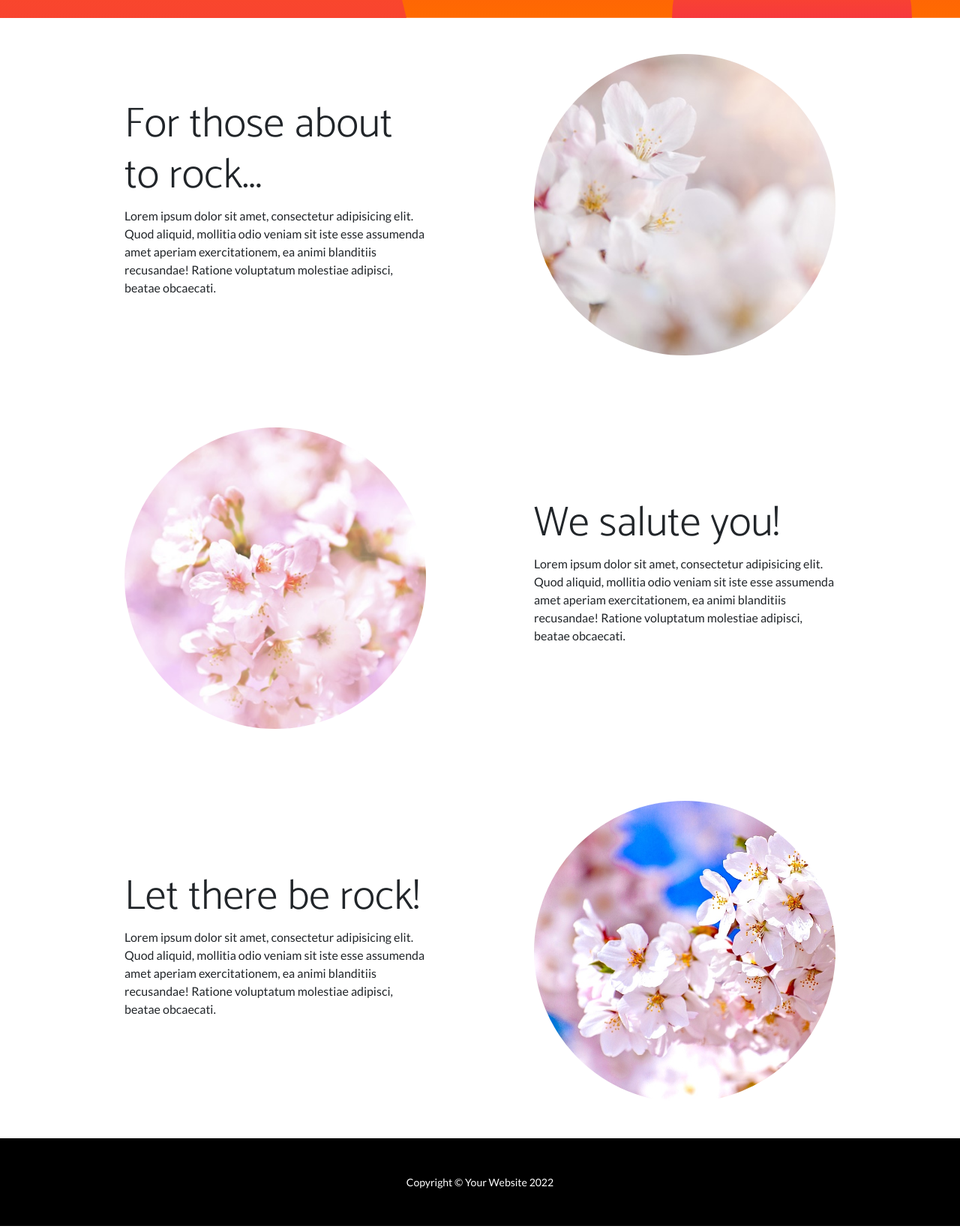
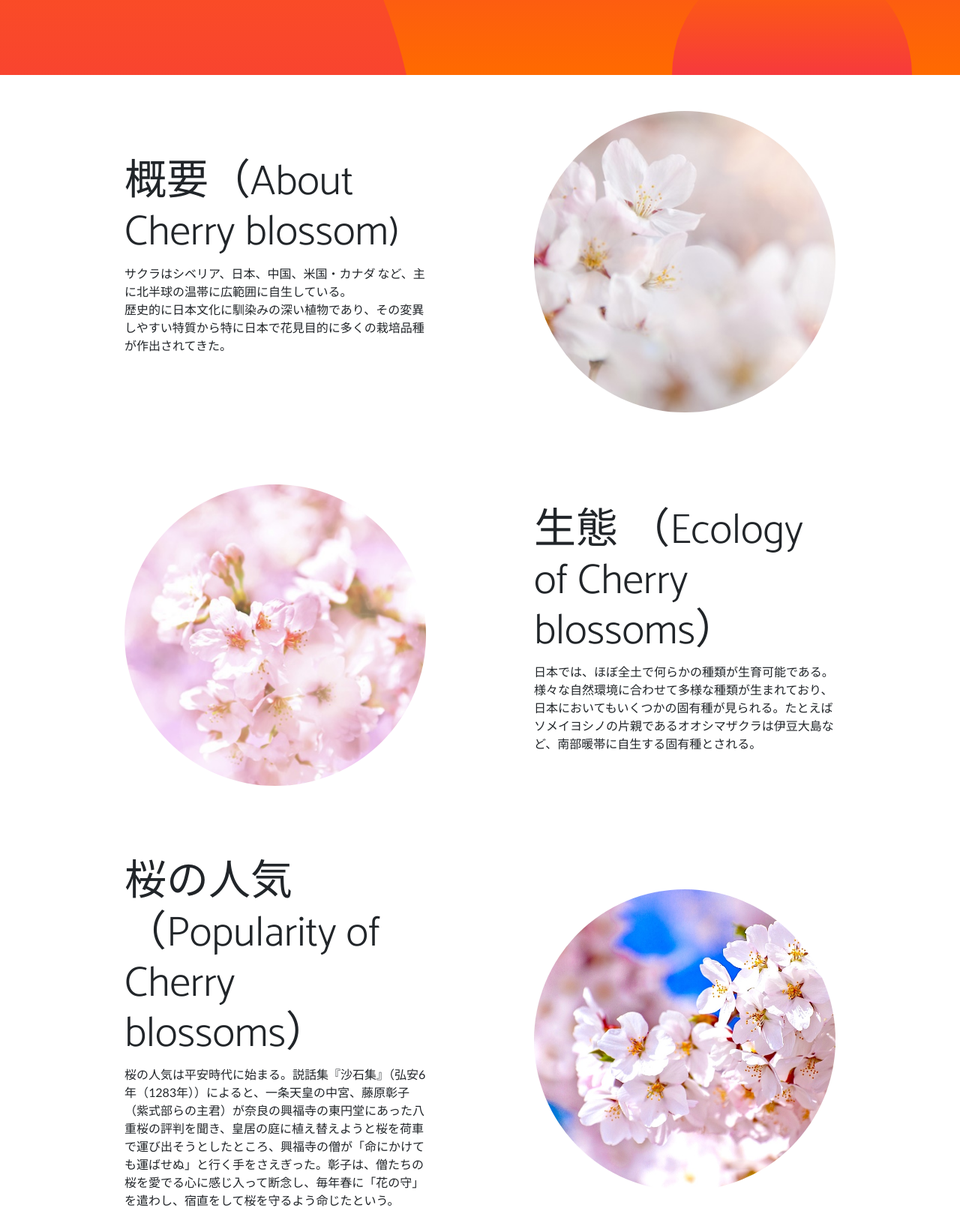
Before and after one commit to aki1229/group-pink, a plain HTML site: page index.html in a window 1280 px wide. Shown: the part 663-2302 px from the top of the page at 75% size. Drawn offline with nearby package versions, Linux system fonts and the light colour scheme.

Commit message:
文章追加

```diff
--- a/index.html
+++ b/index.html
@@ -33,8 +33,8 @@
         <header class="masthead text-center text-white">
             <div class="masthead-content">
                 <div class="container px-5">
-                    <h1 class="masthead-heading mb-0">One Page Wonder</h1>
-                    <h2 class="masthead-subheading mb-0">Will Rock Your Socks Off</h2>
+                    <h1 class="masthead-heading mb-0">A cherry blossom, </h1>
+                    <h2 class="masthead-subheading mb-0">also known as Japanese cherry or sakura</h2>
                     <a class="btn btn-primary btn-xl rounded-pill mt-5" href="#scroll">Learn More</a>
                 </div>
             </div>
@@ -52,8 +52,10 @@
                     </div>
                     <div class="col-lg-6 order-lg-1">
                         <div class="p-5">
-                            <h2 class="display-4">For those about to rock...</h2>
-                            <p>Lorem ipsum dolor sit amet, consectetur adipisicing elit. Quod aliquid, mollitia odio veniam sit iste esse assumenda amet aperiam exercitationem, ea animi blanditiis recusandae! Ratione voluptatum molestiae adipisci, beatae obcaecati.</p>
+                            <h2 class="display-4">概要（About Cherry blossom)</h2>
+                            <p>サクラはシベリア、日本、中国、米国・カナダ など、主に北半球の温帯に広範囲に自生している。<br>
+                                歴史的に日本文化に馴染みの深い植物であり、その変異しやすい特質から特に日本で花見目的に多くの栽培品種が作出されてきた。
+                                </p>
                         </div>
                     </div>
                 </div>
@@ -68,8 +70,8 @@
                     </div>
                     <div class="col-lg-6">
                         <div class="p-5">
-                            <h2 class="display-4">We salute you!</h2>
-                            <p>Lorem ipsum dolor sit amet, consectetur adipisicing elit. Quod aliquid, mollitia odio veniam sit iste esse assumenda amet aperiam exercitationem, ea animi blanditiis recusandae! Ratione voluptatum molestiae adipisci, beatae obcaecati.</p>
+                            <h2 class="display-4">生態 （Ecology of Cherry blossoms）</h2>
+                            <p>日本では、ほぼ全土で何らかの種類が生育可能である。様々な自然環境に合わせて多様な種類が生まれており、日本においてもいくつかの固有種が見られる。たとえばソメイヨシノの片親であるオオシマザクラは伊豆大島など、南部暖帯に自生する固有種とされる。</p>
                         </div>
                     </div>
                 </div>
@@ -84,8 +86,9 @@
                     </div>
                     <div class="col-lg-6 order-lg-1">
                         <div class="p-5">
-                            <h2 class="display-4">Let there be rock!</h2>
-                            <p>Lorem ipsum dolor sit amet, consectetur adipisicing elit. Quod aliquid, mollitia odio veniam sit iste esse assumenda amet aperiam exercitationem, ea animi blanditiis recusandae! Ratione voluptatum molestiae adipisci, beatae obcaecati.</p>
+                            <h2 class="display-4">桜の人気（Popularity of Cherry blossoms）</h2>
+                            <p>桜の人気は平安時代に始まる。説話集『沙石集』（弘安6年（1283年））によると、一条天皇の中宮、藤原彰子（紫式部らの主君）が奈良の興福寺の東円堂にあった八重桜の評判を聞き、皇居の庭に植え替えようと桜を荷車で運び出そうとしたところ、興福寺の僧が「命にかけても運ばせぬ」と行く手をさえぎった。彰子は、僧たちの桜を愛でる心に感じ入って断念し、毎年春に「花の守」を遣わし、宿直をして桜を守るよう命じたという。
+                            </p>
                         </div>
                     </div>
                 </div>
```
